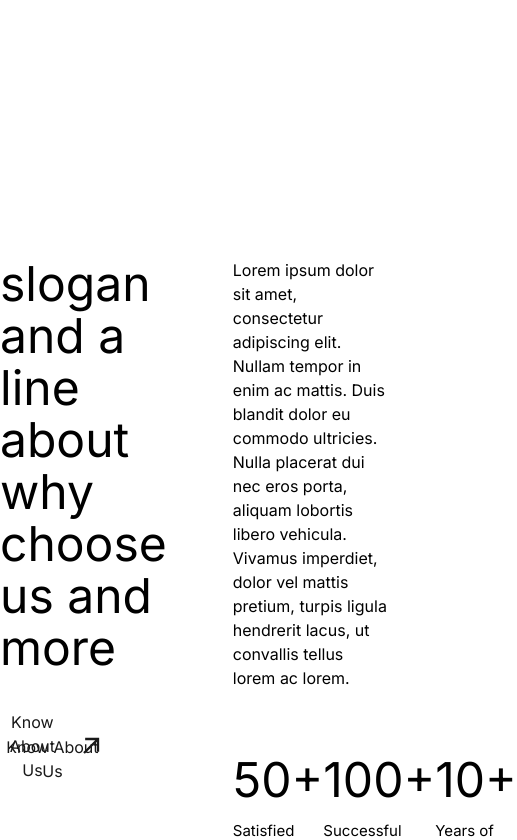
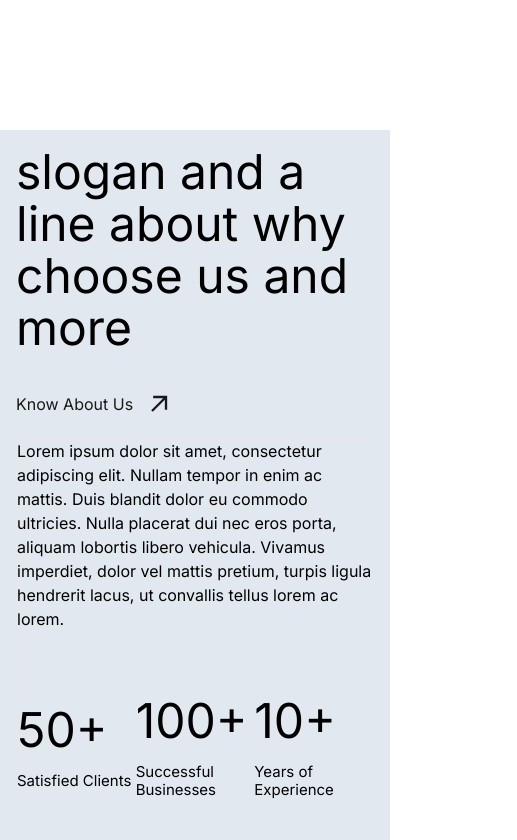
Before and after one commit to mridul-mathur/inventip, a Next.js app: page / in a window 390 px wide. Shown: the part 1980-2820 px from the top of the page, 517 px wide, since content can reach past the window. Built offline with nearby package versions, Linux system fonts and the light colour scheme.

Commit message:
most of responsive done

```diff
--- a/src/app/(home_comp)/about.tsx
+++ b/src/app/(home_comp)/about.tsx
@@ -5,7 +5,7 @@ import Buttons from "../buttons";
 
 const HomeAbout = () => {
   return (
-    <main className="bg-white z-[1] w-full h-fit min-h-screen flex flex-col justify-between items-center gap-16 py-[8rem]">
+    <main className="bg-slate-200 z-[1] w-screen h-fit min-h-screen flex flex-col justify-between items-center gap-16 p-4 sm:p-[8rem]">
       <AboutInfo />
       <BentoGrid />
 
@@ -35,16 +35,18 @@ const AboutInfo = () => {
     "Lorem ipsum dolor sit amet, consectetur adipiscing elit. Nullam tempor in enim ac mattis. Duis blandit dolor eu commodo ultricies. Nulla placerat dui nec eros porta, aliquam lobortis libero vehicula. Vivamus imperdiet, dolor vel mattis pretium, turpis ligula hendrerit lacus, ut convallis tellus lorem ac lorem.";
   const slogan = "slogan and a line about why choose us and more";
   return (
-    <div className="w-full h-fit flex justify-center items-start gap-[8rem]">
-      <div className="w-2/5 h-full flex flex-col justify-between gap-[2rem] items-start">
+    <div className="w-full h-fit flex flex-col sm:flex-row justify-center items-start gap-4 sm:gap-[8rem]">
+      <div className="w-full sm:w-2/5 h-full flex flex-col justify-between gap-[2rem] items-start">
         <p className="text-head">{slogan}</p>
         <Buttons color="#191919">Know About Us</Buttons>
       </div>
-      <div className="h-fit w-3/5 justify-between items-start flex flex-col gap-[4rem]">
+      <div className="w-full sm:w-3/5 h-fit flex flex-col justify-between items-start gap-[4rem] border ">
         <p>{aboutdesc}</p>
-        <div className="flex w-full justify-between items-center">
+        <div className="flex w-full justify-between items-center ">
           {numbers.map((num, index) => (
-            <Numb numb={num.numb} key={index} text={num.text} />
+            <div className="  w-[100%]">
+              <Numb numb={num.numb} key={index} text={num.text} />
+            </div>
           ))}
         </div>
       </div>
--- a/src/app/(home_comp)/hero.tsx
+++ b/src/app/(home_comp)/hero.tsx
@@ -27,14 +27,14 @@ const Hero = () => {
   return (
     <main
       ref={ref}
-      className="z-[1] h-[250vh] w-screen relative overflow-hidden"
+      className="z-[1] h-[250vh] w-screen relative overflow-hidden bg-white"
     >
       {/* Animated background box */}
       <motion.div
         style={{ scale: backgroundScale, scaleY: backgroundScaleY }}
         className="bg-black h-[100vh] w-[100vw] fixed top-0 left-0 rounded-[2rem] text-red-400 overflow-visible pointer-events-none"
       >
-        <div className="flex justify-center items-center h-screen">
+        <div className="flex justify-center items-center h-screen w-auto" >
           {/* Content container */}
           <div
             className="flex flex-col justify-center items-center gap-4 h-[50%] w-full  pointer-events-auto"
--- a/src/app/(home_comp)/industries.tsx
+++ b/src/app/(home_comp)/industries.tsx
@@ -62,7 +62,7 @@ const Industries = () => {
   };
 
   return (
-    <main className="bg-white z-[1] h-fit py-[8rem] w-screen overflow-x-hidden border">
+    <main className="bg-white z-[1] h-fit py-[8rem] w-screen overflow-x-hidden border w-screen ">
       <div className="w-[90%] mb-5 flex justify-between items-center pl-[5rem]">
         <h1 className="text-head capitalize">Industry we target</h1>
         <div className="flex gap-5">
--- a/src/app/(home_comp)/inovation.tsx
+++ b/src/app/(home_comp)/inovation.tsx
@@ -31,8 +31,7 @@ const Inovation: React.FC = () => {
     };
 
     return (
-        <main className="z-[1] h-fit min-h-[90vh] w-screen bg-white flex p-4 md:p-16 border" onClick={handleNextSlide}>
-            <div className="w-full h-full p-4 flex flex-col justify-evenly space-y-8">
+        <main className="z-[1] h-fit min-h-[90vh] w-screen bg-white flex flex-col md:flex-row p-4 md:p-16 " onClick={handleNextSlide}>            <div className="w-full h-full p-4 flex flex-col justify-evenly space-y-8">
             <h1 className="text-head capitalize">
                 These are our expertise where we stand for you and with you
             </h1>
@@ -82,7 +81,7 @@ const Inovation: React.FC = () => {
 
 
             <div className="w-full h-full flex justify-center items-center">
-                <div className="h-[80vh] w-[80%] rounded-[3rem] overflow-hidden bg-slate-300 relative border">
+                <div className="h-[80vh] w-full md:w-[80%] rounded-[3rem] overflow-hidden bg-slate-300 relative ">
 
                     <motion.div
                         className="absolute w-full h-full"
--- a/src/app/about/team.tsx
+++ b/src/app/about/team.tsx
@@ -8,7 +8,7 @@ function team() {
             <div className="w-full">
                 <h1 className="text-head">Meet the people <br /> behind inventIP</h1>
             </div>
-            <div className="w-full flex flex-wrap mt-[50px] gap-5 ">
+            <div className="w-full flex flex-wrap mt-[50px] gap-10 ">
                 <Team />
             </div>
         </main>
--- a/src/app/certified.tsx
+++ b/src/app/certified.tsx
@@ -50,10 +50,10 @@ const Certified: React.FC = () => {
 
     return (
         <main
-            className="h-[90vh] w-screen bg-white flex p-16 overflow-hidden z-[1]"
+            className="min-h-[90vh] w-screen bg-white flex flex-col md:flex-row p-4 md:p-16 overflow-hidden z-[1]"
             onClick={handleNextSlide}
         >
-            <div className="left-detail h-full w-[50%] flex flex-col justify-evenly pl-2">
+            <div className="left-detail w-full md:w-[50%] flex flex-col justify-evenly gap-5 md:gap-0 pl-2">
                 <h1 className="text-head capitalize">
                     We are certified best in the industry
                 </h1>
@@ -77,7 +77,7 @@ const Certified: React.FC = () => {
                 </motion.div>
             </div>
             <div
-                className="right-image h-full w-[80%] flex items-center p-12 gap-x-4 overflow-x-scroll scrollbar-none mx-5"
+                className="right-image h-[80vh] w-full md:w-[80%] flex items-center p-4 md:p-12 gap-x-4 overflow-x-scroll scrollbar-none mx-2 md:mx-5"
                 ref={rightImageRef}
             >
                 {slides.map((slide, index) => (
@@ -87,11 +87,10 @@ const Certified: React.FC = () => {
                     >
                         <motion.div
                             key={`image-${index}`}
-                            className={`h-full w-full border rounded-[2rem] overflow-hidden ${
-                                currentIndex === index
-                                    ? "scale-110 bg-gray-300"
-                                    : "bg-white"
-                            }`}
+                            className={`h-full w-full border rounded-[2rem] overflow-hidden ${currentIndex === index
+                                ? "scale-110 bg-gray-300"
+                                : "bg-white"
+                                }`}
                             initial={{
                                 scale: currentIndex === index ? 1 : 0.9,
                                 x: currentIndex === index ? 0 : -50,
```
Lines whose indentation alone changed are shown as unchanged.
